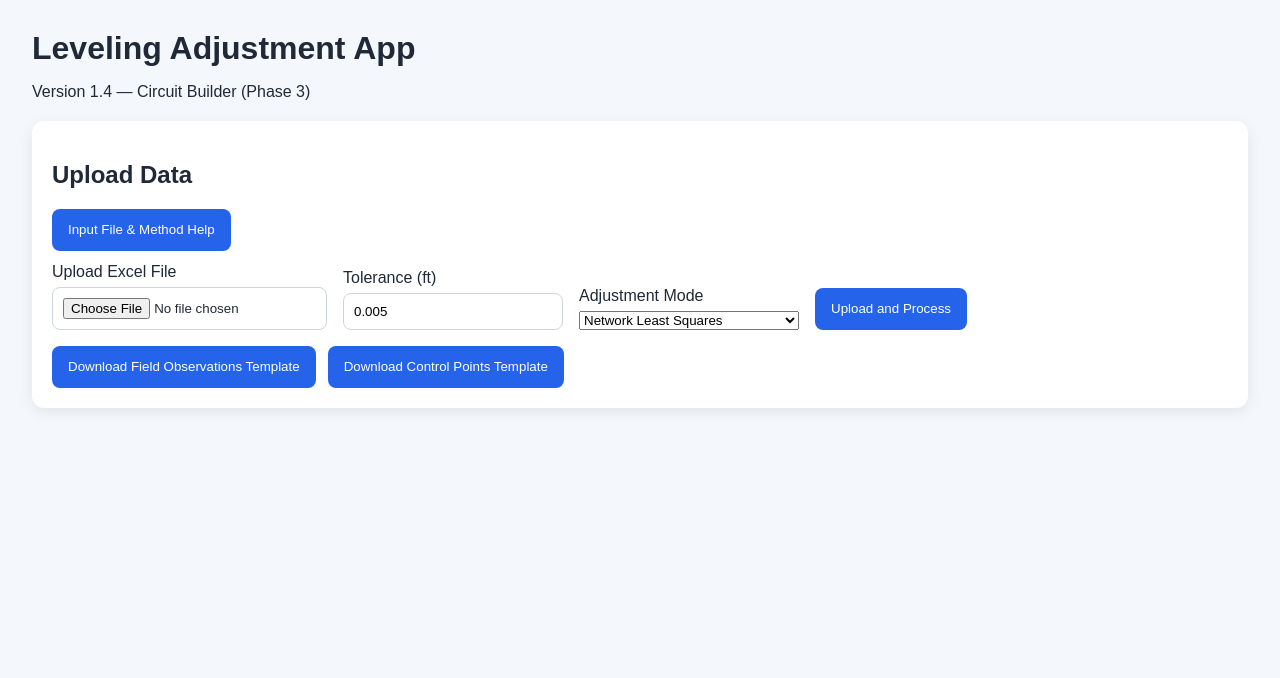
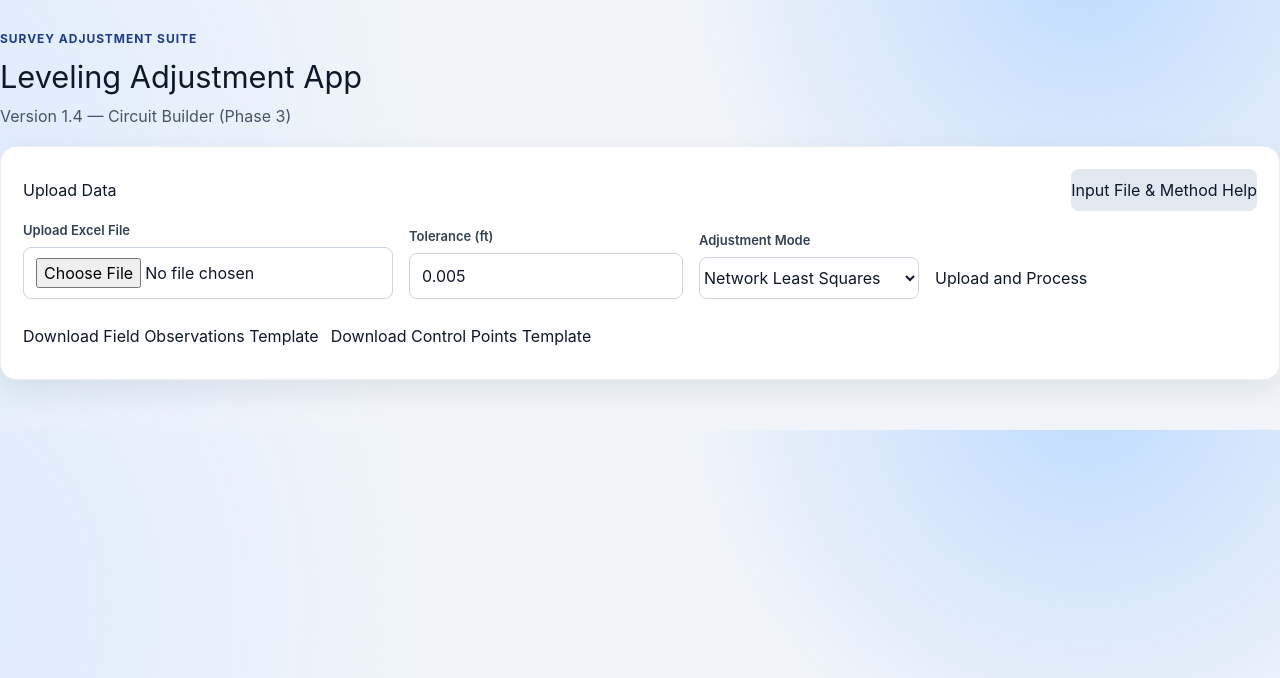
Before and after one commit to rrvizuete/leveling-app, a Flask app: page / in a window 1280 px wide. Shown: the top 678 px of the page. Run offline with Flask 3, Linux system fonts and the light colour scheme; some libraries are stand-ins or nearby versions.

Commit message:
Refine UI with modern styling and Tailwind compatibility

```diff
--- a/static/styles.css
+++ b/static/styles.css
@@ -2,36 +2,76 @@
     box-sizing: border-box;
 }
 
+:root {
+    --bg: #f1f5f9;
+    --surface: #ffffff;
+    --surface-soft: #f8fafc;
+    --text: #0f172a;
+    --muted: #475569;
+    --line: #dbe3ef;
+    --brand: #1d4ed8;
+    --brand-strong: #1e40af;
+}
+
 body {
     margin: 0;
-    font-family: Arial, sans-serif;
-    background: #f4f7fb;
-    color: #1f2937;
+    font-family: "Inter", "Segoe UI", Arial, sans-serif;
+    background:
+        radial-gradient(circle at 85% -10%, #bfdbfe 0%, rgba(191, 219, 254, 0) 34%),
+        radial-gradient(circle at -10% 40%, #dbeafe 0%, rgba(219, 234, 254, 0) 40%),
+        var(--bg);
+    color: var(--text);
+    line-height: 1.45;
 }
 
 .container {
     width: min(1450px, 95%);
-    margin: 30px auto;
+    margin: 30px auto 50px;
 }
 
 .page-header {
-    margin-bottom: 20px;
+    margin-bottom: 18px;
+}
+
+.eyebrow {
+    margin: 0;
+    font-weight: 700;
+    letter-spacing: 0.08em;
+    color: #1e3a8a;
+    text-transform: uppercase;
+    font-size: 12px;
 }
 
 .page-header h1 {
-    margin-bottom: 8px;
+    margin: 6px 0 4px;
+    font-size: clamp(1.7rem, 2.4vw, 2.3rem);
+}
+
+.subtitle {
+    margin: 0;
+    color: var(--muted);
 }
 
 .card {
-    background: #ffffff;
-    border-radius: 12px;
-    padding: 20px;
+    background: var(--surface);
+    border: 1px solid rgba(148, 163, 184, 0.18);
+    border-radius: 16px;
+    padding: 22px;
     margin-bottom: 20px;
-    box-shadow: 0 4px 14px rgba(0, 0, 0, 0.08);
+    box-shadow: 0 10px 30px rgba(15, 23, 42, 0.08);
+}
+
+.card-heading-row {
+    display: flex;
+    justify-content: space-between;
+    align-items: center;
+    gap: 10px;
+    flex-wrap: wrap;
+    margin-bottom: 10px;
 }
 
 .error-card {
-    border-left: 6px solid #d93025;
+    border-left: 6px solid #dc2626;
 }
 
 .warning-card {
@@ -39,13 +79,13 @@
 }
 
 .success-card {
-    border-left: 6px solid #188038;
+    border-left: 6px solid #16a34a;
 }
 
 form {
     display: flex;
     gap: 16px;
-    align-items: end;
+    align-items: flex-end;
     flex-wrap: wrap;
 }
 
@@ -56,25 +96,59 @@
     min-width: 220px;
 }
 
+label {
+    font-size: 13px;
+    font-weight: 600;
+    color: #334155;
+}
+
 input[type="file"],
-input[type="number"] {
-    padding: 10px;
+input[type="number"],
+input[type="text"],
+select {
+    min-height: 42px;
+    padding: 10px 12px;
     border: 1px solid #cbd5e1;
     border-radius: 8px;
+    background: var(--surface);
+    color: var(--text);
+}
+
+input[type="file"]:focus,
+input[type="number"]:focus,
+input[type="text"]:focus,
+select:focus {
+    outline: none;
+    border-color: #3b82f6;
+    box-shadow: 0 0 0 3px rgba(59, 130, 246, 0.2);
 }
 
 button {
-    background: #2563eb;
+    background: linear-gradient(180deg, #3b82f6 0%, #2563eb 100%);
     color: white;
     border: none;
-    padding: 10px 16px;
+    padding: 10px 17px;
     border-radius: 8px;
     cursor: pointer;
     height: 42px;
+    font-weight: 600;
+    transition: transform 120ms ease, box-shadow 120ms ease, filter 120ms ease;
 }
 
 button:hover {
-    background: #1d4ed8;
+    transform: translateY(-1px);
+    box-shadow: 0 8px 18px rgba(37, 99, 235, 0.25);
+    filter: brightness(1.02);
+}
+
+.secondary-button {
+    background: #e2e8f0;
+    color: #0f172a;
+}
+
+.secondary-button:hover {
+    box-shadow: none;
+    background: #cbd5e1;
 }
 
 .download-actions {
--- a/templates/index.html
+++ b/templates/index.html
@@ -4,18 +4,22 @@
     <meta charset="UTF-8" />
     <meta name="viewport" content="width=device-width, initial-scale=1" />
     <title>Leveling Adjustment App</title>
+    <script src="https://cdn.tailwindcss.com"></script>
     <link rel="stylesheet" href="{{ url_for('static', filename='styles.css') }}">
 </head>
 <body>
     <div class="container">
         <header class="page-header">
+            <p class="eyebrow">Survey Adjustment Suite</p>
             <h1>Leveling Adjustment App</h1>
-            <p>Version 1.4 — Circuit Builder (Phase 3)</p>
+            <p class="subtitle">Version 1.4 — Circuit Builder (Phase 3)</p>
         </header>
 
         <section class="card">
-            <h2>Upload Data</h2>
-            <button type="button" onclick="openHelpModal()" style="margin-bottom: 12px;">Input File & Method Help</button>
+            <div class="card-heading-row">
+                <h2>Upload Data</h2>
+                <button type="button" class="secondary-button" onclick="openHelpModal()">Input File & Method Help</button>
+            </div>
             <form method="POST" enctype="multipart/form-data">
                 <input type="hidden" name="action" value="process">
                 <input type="hidden" name="active_stage" class="active-stage-input" value="{{ active_stage }}">
@@ -430,7 +434,7 @@
                 </div>
                 {% endif %}
 
-                <div class="form-group" style="max-width: 320px; margin-bottom: 16px;">
+                <div class="form-group mode-selector-wrap">
                     <label for="adjustment_mode_display">Adjustment Mode</label>
                     <form method="POST">
                         <input type="hidden" name="action" value="process">
```
Also changed, not shown: other parts of static/styles.css (+34 -17 lines).
